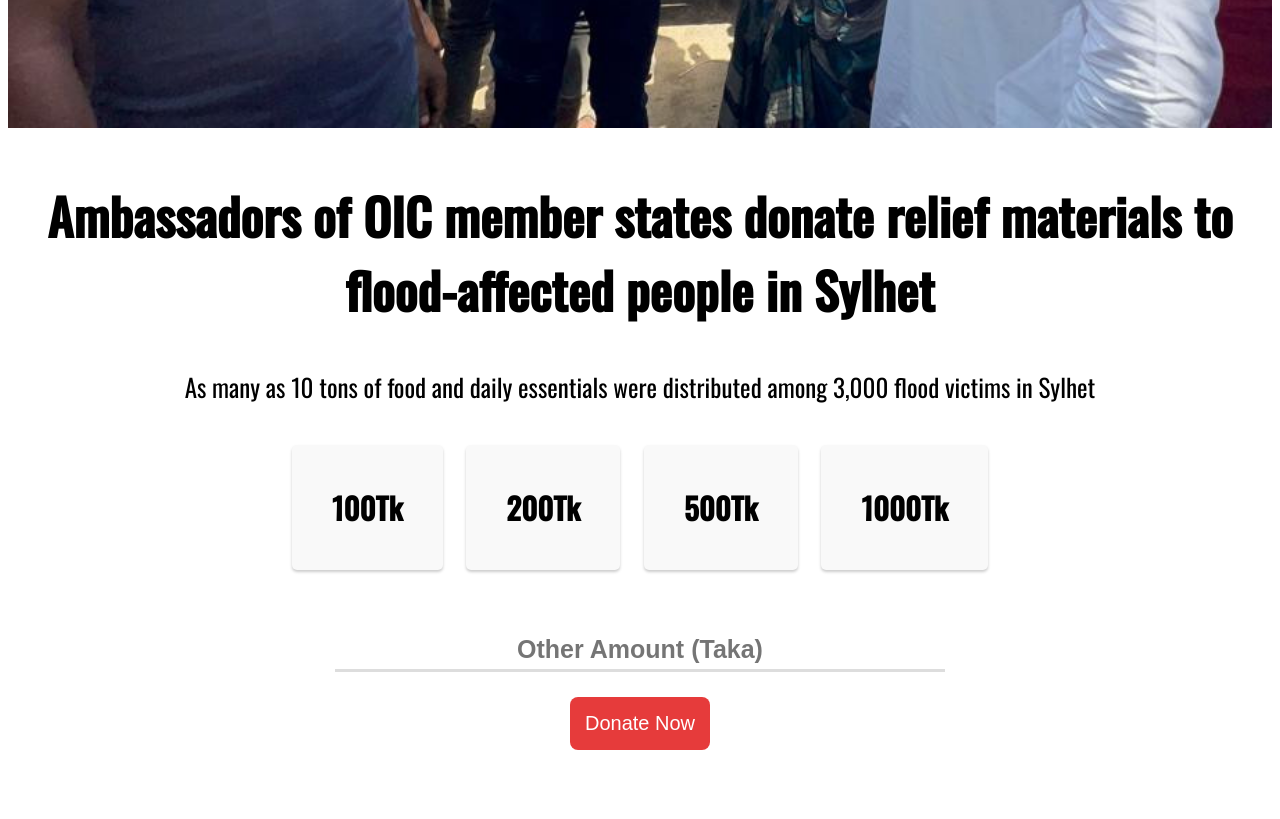
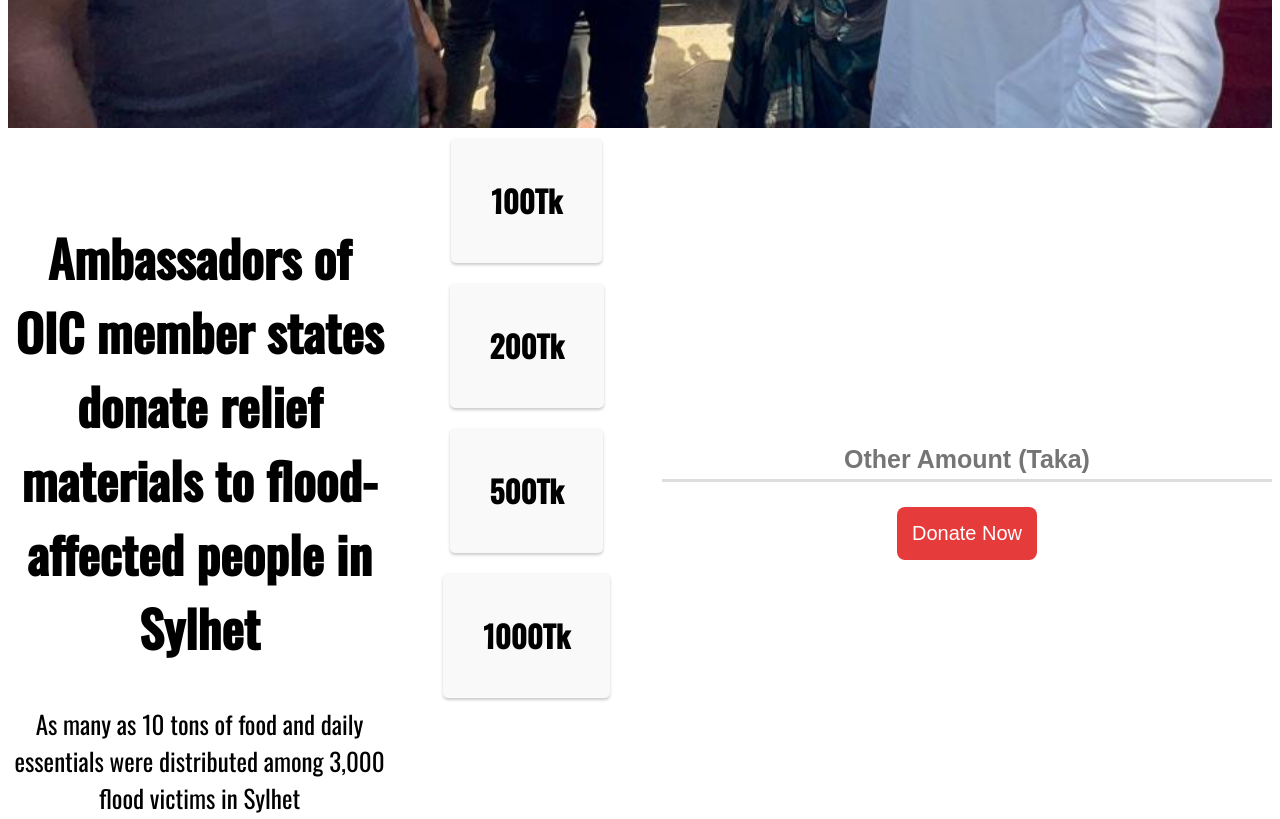
Before and after one commit to RownakHayat/sylhet-relief, a plain HTML site: page index.html in a window 1280 px wide. Shown: the part 680-1499 px from the top of the page. Drawn offline with nearby package versions, Linux system fonts and the light colour scheme.

Commit message:
section
git push

```diff
--- a/style.css
+++ b/style.css
@@ -1,5 +1,9 @@
 body{
     font-family: 'Oswald', sans-serif;
+}
+section{
+display:flex;
+margin-buttom:150px;
 }
 .heading{
     width: 100%;
```
